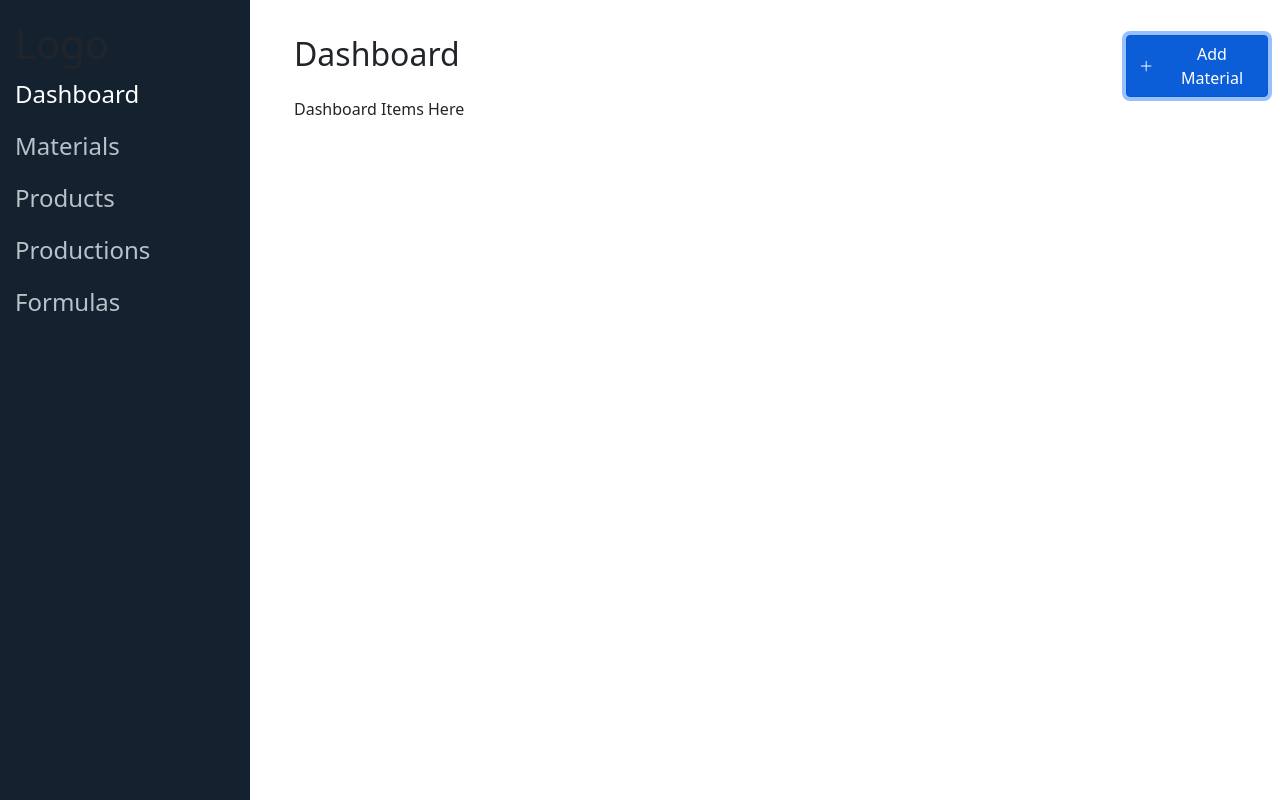
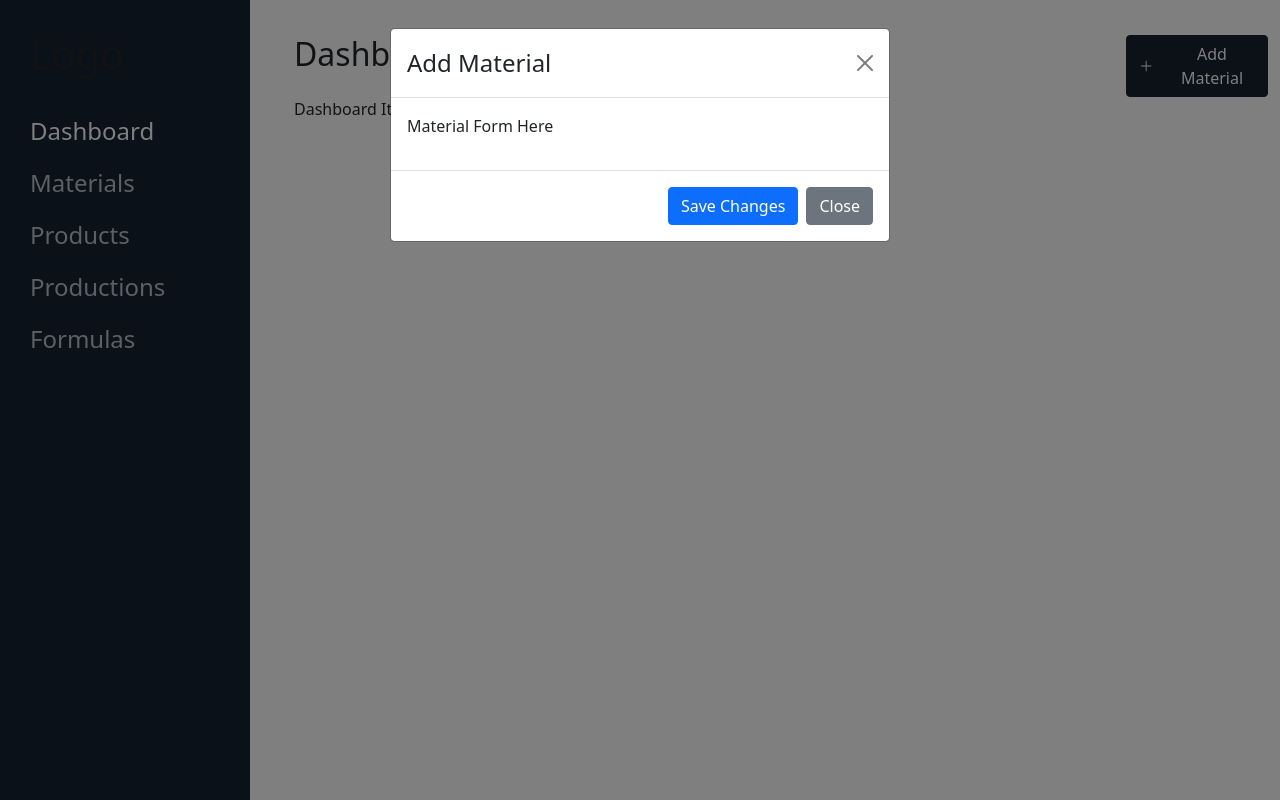
Before and after one commit to BramwellHorace-FS/inventera, a React (Create React App) app in the folder reactjs/client/: page / in a window 1280 px wide. Both pictures are taken after a click on the button "Add Material". Built offline with nearby package versions, Linux system fonts and the light colour scheme.

Commit message:
Updated modal and added it to pages.

```diff
--- /dev/null
+++ b/reactjs/client/src/components/modal/index.js
@@ -0,0 +1,38 @@
+import React from 'react';
+import { Modal } from 'react-bootstrap';
+import PropTypes from 'prop-types';
+
+export default function PrimaryModal({
+  show,
+  handleClose,
+  modalTitle,
+  children,
+}) {
+  return (
+    <Modal show={show} onHide={handleClose}>
+      <Modal.Header closeButton>
+        <Modal.Title>{modalTitle}</Modal.Title>
+      </Modal.Header>
+      <Modal.Body>{children}</Modal.Body>
+      <Modal.Footer>
+        <button type="button" className="btn btn-primary" onClick={handleClose}>
+          Save Changes
+        </button>
+        <button
+          type="button"
+          className="btn btn-secondary"
+          onClick={handleClose}
+        >
+          Close
+        </button>
+      </Modal.Footer>
+    </Modal>
+  );
+}
+
+PrimaryModal.propTypes = {
+  show: PropTypes.bool.isRequired,
+  handleClose: PropTypes.func.isRequired,
+  modalTitle: PropTypes.string.isRequired,
+  children: PropTypes.node.isRequired,
+};
--- a/reactjs/client/src/components/navigation/navigation.module.css
+++ b/reactjs/client/src/components/navigation/navigation.module.css
@@ -4,6 +4,7 @@
   justify-content: flex-start;
   align-items: flex-start;
   row-gap: 1rem;
+  margin-top: 35px;
 }
 
 .navLink {
--- a/reactjs/client/src/components/sidebar/sidebar.module.css
+++ b/reactjs/client/src/components/sidebar/sidebar.module.css
@@ -5,11 +5,11 @@
   top: 0;
   left: 0;
   bottom: 0;
-  padding: 35px 15px;
+  padding: 35px 30px;
   width: 250px;
   background-color: #142230;
   overflow-x: hidden;
-  padding-top: 20px;
+  padding-top: 30px;
 }
 
 .closed {
--- a/reactjs/client/src/pages/dashboard/index.js
+++ b/reactjs/client/src/pages/dashboard/index.js
@@ -1,13 +1,14 @@
-import React from 'react';
+import { useState } from 'react';
 import { Container, Row, Col } from 'react-bootstrap';
 import { BsPlusLg } from 'react-icons/bs';
 import PrimaryButton from '../../components/button';
 import Header from '../../components/header';
+import PrimaryModal from '../../components/modal';
 
 export default function Dashboard() {
-  const handleClick = () => {
-    // actions to be performed on click
-  };
+  const [show, setShow] = useState(false);
+  const handleClose = () => setShow(false);
+  const handleShow = () => setShow(true);
 
   return (
     <>
@@ -18,7 +19,7 @@ export default function Dashboard() {
               <h2>Dashboard</h2>
             </Col>
             <Col sm={2}>
-              <PrimaryButton onClick={handleClick}>
+              <PrimaryButton onClick={handleShow}>
                 <BsPlusLg />
                 Add Material
               </PrimaryButton>
@@ -26,11 +27,16 @@ export default function Dashboard() {
           </Row>
         </Container>
       </Header>
-      <section>
-        <Container fluid>
-          <p>Dashboard Items Here</p>
-        </Container>
-      </section>
+      <Container fluid>
+        <PrimaryModal
+          show={show}
+          handleClose={handleClose}
+          modalTitle="Add Material"
+        >
+          <p>Material Form Here</p>
+        </PrimaryModal>
+        <p>Dashboard Items Here</p>
+      </Container>
     </>
   );
 }
--- a/reactjs/client/src/pages/formulas/index.js
+++ b/reactjs/client/src/pages/formulas/index.js
@@ -1,12 +1,14 @@
+import { useState } from 'react';
 import { Container, Row, Col } from 'react-bootstrap';
 import { BsPlusLg } from 'react-icons/bs';
 import PrimaryButton from '../../components/button';
 import Header from '../../components/header';
+import PrimaryModal from '../../components/modal';
 
 export default function Formulas() {
-  const handleClick = () => {
-    // actions to be performed on click
-  };
+  const [show, setShow] = useState(false);
+  const handleClose = () => setShow(false);
+  const handleShow = () => setShow(true);
 
   return (
     <>
@@ -17,7 +19,7 @@ export default function Formulas() {
               <h2>Formulas</h2>
             </Col>
             <Col sm={2}>
-              <PrimaryButton onClick={handleClick}>
+              <PrimaryButton onClick={handleShow}>
                 <BsPlusLg />
                 Add Formula
               </PrimaryButton>
@@ -25,11 +27,16 @@ export default function Formulas() {
           </Row>
         </Container>
       </Header>
-      <section>
-        <Container fluid>
-          <p>Add Formulas Here</p>
-        </Container>
-      </section>
+      <Container fluid>
+        <PrimaryModal
+          show={show}
+          handleClose={handleClose}
+          modalTitle="Add Formula"
+        >
+          <p>Formula Form Here</p>
+        </PrimaryModal>
+        <p>Add Formulas Here</p>
+      </Container>
     </>
   );
 }
--- a/reactjs/client/src/pages/materials/index.js
+++ b/reactjs/client/src/pages/materials/index.js
@@ -1,13 +1,14 @@
-import React from 'react';
+import { useState } from 'react';
 import { Container, Row, Col } from 'react-bootstrap';
 import { BsPlusLg } from 'react-icons/bs';
 import PrimaryButton from '../../components/button';
 import Header from '../../components/header';
+import PrimaryModal from '../../components/modal';
 
 export default function Materials() {
-  const handleClick = () => {
-    // actions to be performed on click
-  };
+  const [show, setShow] = useState(false);
+  const handleClose = () => setShow(false);
+  const handleShow = () => setShow(true);
 
   return (
     <>
@@ -18,7 +19,7 @@ export default function Materials() {
               <h2>Materials</h2>
             </Col>
             <Col sm={2}>
-              <PrimaryButton onClick={handleClick}>
+              <PrimaryButton onClick={handleShow}>
                 <BsPlusLg />
                 Add Material
               </PrimaryButton>
@@ -26,11 +27,16 @@ export default function Materials() {
           </Row>
         </Container>
       </Header>
-      <section>
-        <Container fluid>
-          <p>Materials Here</p>
-        </Container>
-      </section>
+      <Container fluid>
+        <PrimaryModal
+          show={show}
+          handleClose={handleClose}
+          modalTitle="Add Material"
+        >
+          <p>Material Form Here</p>
+        </PrimaryModal>
+        <p>Materials Here</p>
+      </Container>
     </>
   );
 }
--- a/reactjs/client/src/pages/productions/index.js
+++ b/reactjs/client/src/pages/productions/index.js
@@ -1,13 +1,14 @@
-import React from 'react';
+import { useState } from 'react';
 import { Container, Row, Col } from 'react-bootstrap';
 import { BsPlusLg } from 'react-icons/bs';
 import PrimaryButton from '../../components/button';
 import Header from '../../components/header';
+import PrimaryModal from '../../components/modal';
 
 export default function Productions() {
-  const handleClick = () => {
-    // actions to be performed on click
-  };
+  const [show, setShow] = useState(false);
+  const handleClose = () => setShow(false);
+  const handleShow = () => setShow(true);
 
   return (
     <>
@@ -18,7 +19,7 @@ export default function Productions() {
               <h2>Productions</h2>
             </Col>
             <Col sm={2}>
-              <PrimaryButton onClick={handleClick}>
+              <PrimaryButton onClick={handleShow}>
                 <BsPlusLg />
                 Start Production
               </PrimaryButton>
@@ -26,11 +27,16 @@ export default function Productions() {
           </Row>
         </Container>
       </Header>
-      <section>
-        <Container fluid>
-          <p>Productions Here</p>
-        </Container>
-      </section>
+      <Container fluid>
+        <PrimaryModal
+          show={show}
+          handleClose={handleClose}
+          modalTitle="Start Production"
+        >
+          <p>Production Form Here</p>
+        </PrimaryModal>
+        <p>Productions Here</p>
+      </Container>
     </>
   );
 }
--- a/reactjs/client/src/pages/products/index.js
+++ b/reactjs/client/src/pages/products/index.js
@@ -1,13 +1,14 @@
-import React from 'react';
+import { useState } from 'react';
 import { Container, Row, Col } from 'react-bootstrap';
 import { BsPlusLg } from 'react-icons/bs';
 import PrimaryButton from '../../components/button';
 import Header from '../../components/header';
+import PrimaryModal from '../../components/modal';
 
 export default function Products() {
-  const handleClick = () => {
-    // actions to be performed on click
-  };
+  const [show, setShow] = useState(false);
+  const handleClose = () => setShow(false);
+  const handleShow = () => setShow(true);
 
   return (
     <>
@@ -18,7 +19,7 @@ export default function Products() {
               <h2>Products</h2>
             </Col>
             <Col sm={2}>
-              <PrimaryButton onClick={handleClick}>
+              <PrimaryButton onClick={handleShow}>
                 <BsPlusLg />
                 Add Product
               </PrimaryButton>
@@ -26,11 +27,16 @@ export default function Products() {
           </Row>
         </Container>
       </Header>
-      <section>
-        <Container fluid>
-          <p>Products Here</p>
-        </Container>
-      </section>
+      <Container fluid>
+        <PrimaryModal
+          show={show}
+          handleClose={handleClose}
+          modalTitle="Add Product"
+        >
+          <p>Product Form Here</p>
+        </PrimaryModal>
+        <p>Products Here</p>
+      </Container>
     </>
   );
 }
```
